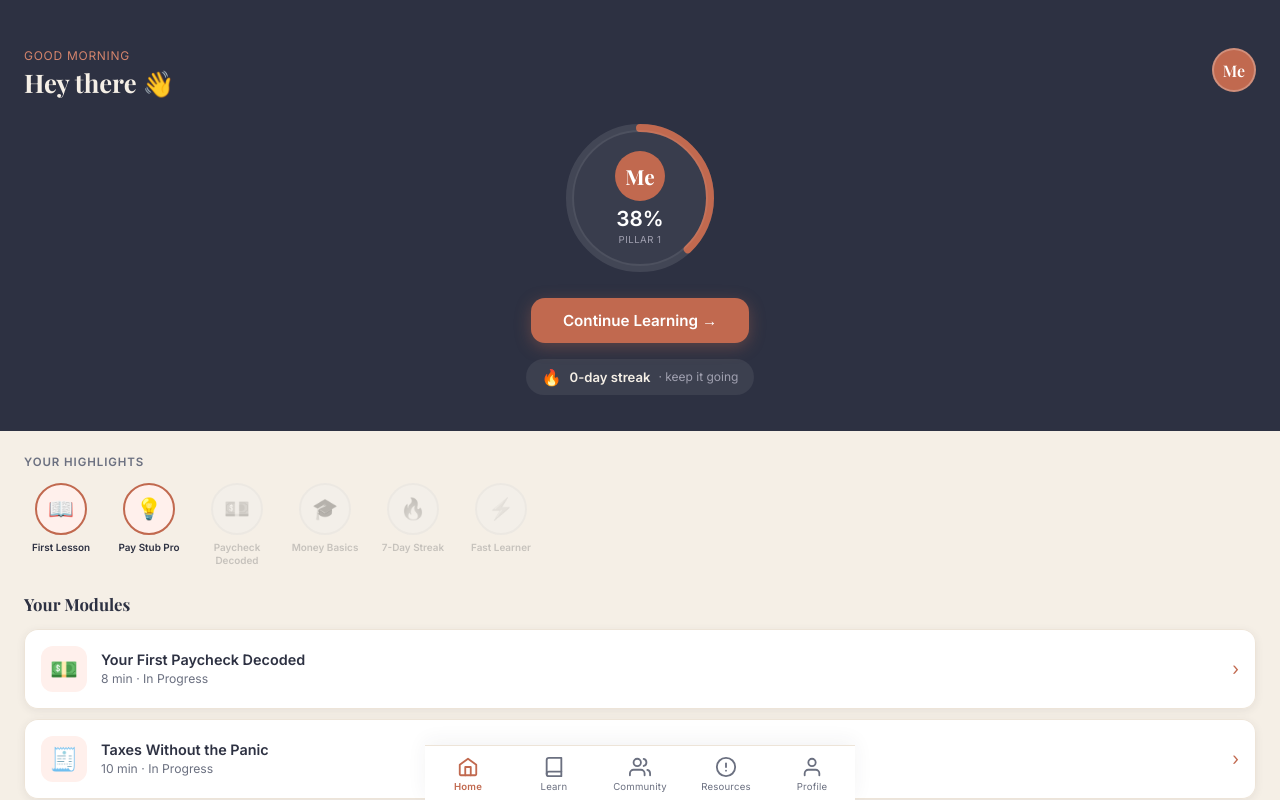
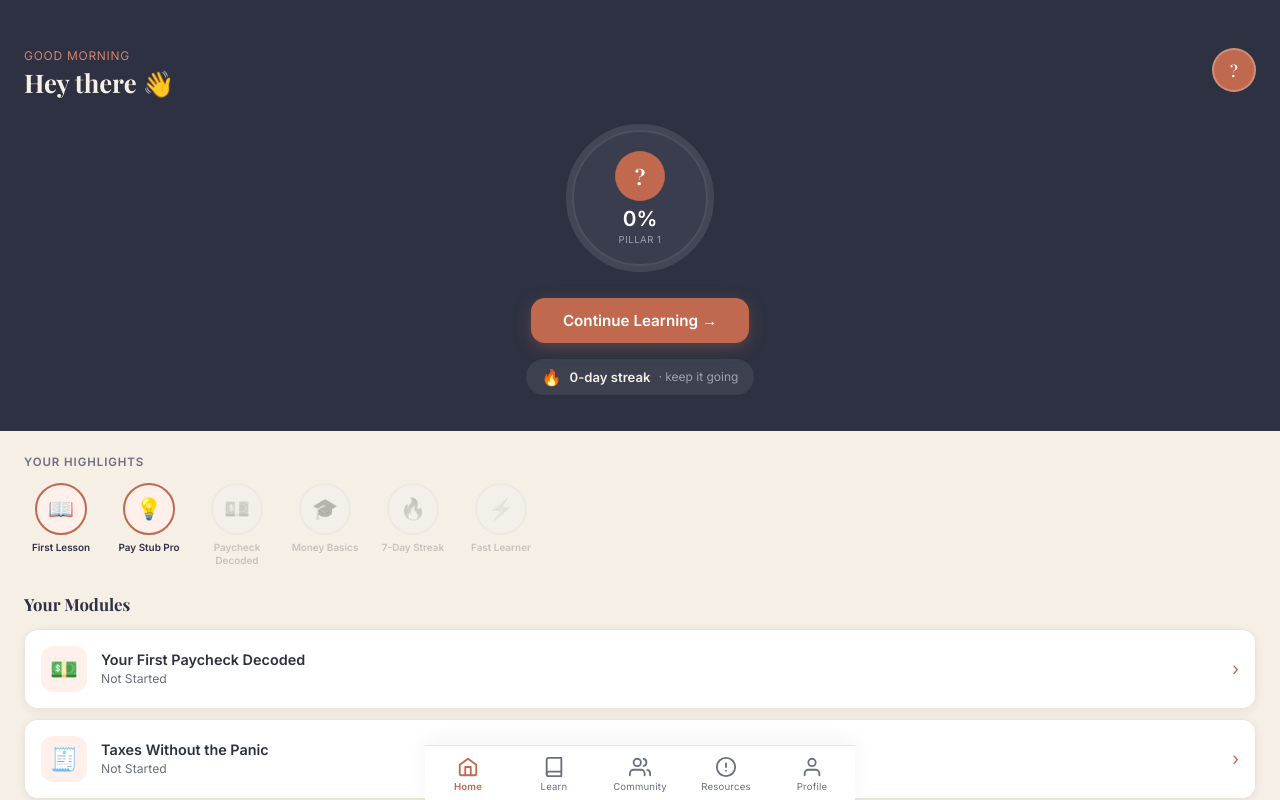
Before and after one commit to ProjectHearthSTACK/homebase, a React (Vite) app: page /dashboard in a window 1280 px wide. Built offline with nearby package versions, Linux system fonts and the light colour scheme.

Commit message:
Update Dashboard.tsx

```diff
--- a/src/screens/Dashboard.tsx
+++ b/src/screens/Dashboard.tsx
@@ -1,29 +1,24 @@
 import { pillars } from '../content'
 import { useNavigate } from 'react-router-dom'
 import { useState, useEffect, useRef } from 'react'
-import { usePageTransition } from '../hooks/usePageTransition'
 import { supabase } from '../lib/supabase'
+import PageTransition from '../components/PageTransition'
 
-const modules = [
-  { id: '1', title: 'Your First Paycheck Decoded', emoji: '💵', duration: '8 min',  unlocked: true,  completed: false, pro: false },
-  { id: '2', title: 'Taxes Without the Panic',     emoji: '🧾', duration: '10 min', unlocked: true,  completed: false, pro: false },
-  { id: '3', title: 'Building Your First Budget',  emoji: '📊', duration: '9 min',  unlocked: false, completed: false, pro: false },
-  { id: '4', title: 'Credit Scores Explained',     emoji: '📈', duration: '7 min',  unlocked: false, completed: false, pro: true  },
-]
+// ─── Progress helpers (localStorage until Supabase table confirmed) ────────────
+const PROGRESS_KEY = 'hb_completed_lessons'
 
-const moduleLessons: Record<string, { id: string; title: string; completed: boolean; pro: boolean }[]> = {
-  '1': [
-    { id: 'l1', title: 'What Happened to My Money?', completed: true,  pro: false },
-    { id: 'l2', title: 'Taxes & Withholding',         completed: true,  pro: false },
-    { id: 'l3', title: 'Net Pay & Take-Home',         completed: false, pro: false },
-    { id: 'l4', title: 'Reading Every Line',          completed: false, pro: true  },
-  ],
-  '2': [
-    { id: 'l1', title: 'W-2 vs 1099',                completed: false, pro: false },
-    { id: 'l2', title: 'Filing Your First Return',    completed: false, pro: true  },
-  ],
+function getCompleted(): Set<string> {
+  try {
+    const raw = localStorage.getItem(PROGRESS_KEY)
+    return new Set(raw ? JSON.parse(raw) : [])
+  } catch { return new Set() }
 }
 
+// ─── Data from content.ts ─────────────────────────────────────────────────────
+const pillar1    = pillars.find(p => p.id === '1')!
+const dashModules = pillar1.modules.slice(0, 4)
+
+// ─── Static highlights (will connect to XP/badges later) ─────────────────────
 const highlights = [
   { id: 'b1', emoji: '📖', label: 'First Lesson',    earned: true  },
   { id: 'b2', emoji: '💡', label: 'Pay Stub Pro',     earned: true  },
@@ -33,42 +28,60 @@ const highlights = [
   { id: 'm2', emoji: '⚡', label: 'Fast Learner',     earned: false },
 ]
 
-// Neutral circle icons — no red X
+// ─── Lesson dot — green check or neutral circle ───────────────────────────────
 const LessonDot = ({ done }: { done: boolean }) => (
   <svg width="18" height="18" viewBox="0 0 18 18" fill="none">
     {done
       ? <>
-          <circle cx="9" cy="9" r="8.5" fill="#C1694F" stroke="#C1694F"/>
-          <path d="M5.5 9l2.5 2.5 4.5-4.5" stroke="white" strokeWidth="1.8" strokeLinecap="round" strokeLinejoin="round"/>
+          <circle cx="9" cy="9" r="8.5" fill="#2E7D52" stroke="#2E7D52" />
+          <path d="M5.5 9l2.5 2.5 4.5-4.5" stroke="white" strokeWidth="1.8" strokeLinecap="round" strokeLinejoin="round" />
         </>
-      : <circle cx="9" cy="9" r="8.5" stroke="#D4C5B8" fill="none"/>
+      : <circle cx="9" cy="9" r="8.5" stroke="#D4C5B8" fill="none" />
     }
   </svg>
 )
 
 function getGreeting() {
-  const hour = new Date().getHours()
-  if (hour < 12) return 'Good Morning'
-  if (hour < 17) return 'Good Afternoon'
+  const h = new Date().getHours()
+  if (h < 12) return 'Good Morning'
+  if (h < 17) return 'Good Afternoon'
   return 'Good Evening'
 }
 
+function moduleStatus(moduleId: string, totalLessons: number, completed: Set<string>): string {
+  const [pillarId, moduleNum] = moduleId.split('-')
+  let done = 0
+  for (let i = 1; i <= totalLessons; i++) {
+    if (completed.has(`p${pillarId}-m${moduleNum}-l${i}`)) done++
+  }
+  if (done === 0)           return 'Not Started'
+  if (done === totalLessons) return 'Complete ✓'
+  return `In Progress · ${done}/${totalLessons}`
+}
+
+function overallProgress(completed: Set<string>): number {
+  const total = pillar1.modules.reduce((acc, m) => acc + m.lessons.length, 0)
+  if (total === 0) return 0
+  return Math.round((completed.size / total) * 100)
+}
+
+// ─── Component ────────────────────────────────────────────────────────────────
 export default function Dashboard() {
   const navigate  = useNavigate()
-  const transitionRef = usePageTransition('fade')
   const scrollRef = useRef<HTMLDivElement>(null)
 
   const [expandedId,   setExpandedId]   = useState<string | null>(null)
   const [headerOpaque, setHeaderOpaque] = useState(true)
   const [name,         setName]         = useState(localStorage.getItem('hb_name') || '')
   const [streak,       setStreak]       = useState(0)
-  const [pillarPct,    setPillarPct]    = useState(38)
+  const [completed,    setCompleted]    = useState<Set<string>>(getCompleted)
 
   const avatarColor = localStorage.getItem('hb_avatar_color') || 'var(--terracotta)'
   const photo       = localStorage.getItem('hb_photo') || null
-  const isPro       = localStorage.getItem('hb_pro') === 'true'
-  const initial     = name ? name[0].toUpperCase() : 'Me'
+  const initial     = name ? name[0].toUpperCase() : '?'
+  const pillarPct   = overallProgress(completed)
 
+  // Fetch profile from Supabase
   useEffect(() => {
     const fetchProfile = async () => {
       const { data: { user } } = await supabase.auth.getUser()
@@ -86,6 +99,14 @@ export default function Dashboard() {
     fetchProfile()
   }, [])
 
+  // Re-read progress whenever dashboard gains focus
+  useEffect(() => {
+    const sync = () => setCompleted(getCompleted())
+    window.addEventListener('focus', sync)
+    return () => window.removeEventListener('focus', sync)
+  }, [])
+
+  // Sticky header scroll effect
   useEffect(() => {
     const el = scrollRef.current
     if (!el) return
@@ -94,32 +115,31 @@ export default function Dashboard() {
     return () => el.removeEventListener('scroll', onScroll)
   }, [])
 
-  // Find first incomplete lesson for "Continue" button
+  // Find first incomplete lesson across all dashboard modules
   const getResumeRoute = () => {
-    for (const m of modules) {
-      if (!m.unlocked) continue
-      const lessons = moduleLessons[m.id] || []
-      const firstIncomplete = lessons.findIndex(l => !l.completed)
-      if (firstIncomplete !== -1) return `/lesson/${m.id}/${firstIncomplete + 1}`
+    for (const m of dashModules) {
+      const [pillarId, moduleNum] = m.id.split('-')
+      for (let i = 1; i <= m.lessons.length; i++) {
+        if (!completed.has(`p${pillarId}-m${moduleNum}-l${i}`)) {
+          return `/lesson/${m.id}/${i}`
         }
-    return '/lesson/1/1'
+      }
+    }
+    return `/lesson/${dashModules[0].id}/1`
   }
 
   return (
-    // Outer div carries the transition ref for Framer Motion / AnimatePresence
-    <div ref={transitionRef}>
-      {/* Inner div is the scroll container */}
+    <PageTransition>
       <div
         ref={scrollRef}
         style={{
           height: '100vh', overflowY: 'auto',
           background: 'var(--cream)',
           paddingBottom: 100,
-          position: 'relative',
         }}
       >
 
-        {/* STICKY HEADER */}
+        {/* ── STICKY HEADER ── */}
         <div style={{
           position: 'sticky', top: 0, zIndex: 50,
           background: headerOpaque ? 'var(--slate)' : 'transparent',
@@ -129,9 +149,9 @@ export default function Dashboard() {
           <div style={{ display: 'flex', justifyContent: 'space-between', alignItems: 'flex-start', paddingBottom: 20 }}>
             <div>
               <p style={{
-                fontSize: '0.75rem',
+                fontSize: '0.75rem', letterSpacing: '0.06em', marginBottom: 4,
                 color: headerOpaque ? 'var(--terracotta-light)' : 'var(--terracotta)',
-                letterSpacing: '0.06em', marginBottom: 4, transition: 'color 0.3s',
+                transition: 'color 0.3s',
               }}>
                 {getGreeting().toUpperCase()}
               </p>
@@ -153,7 +173,7 @@ export default function Dashboard() {
                 alignItems: 'center', justifyContent: 'center',
                 fontSize: '1rem', color: 'white',
                 fontFamily: 'var(--font-display)', fontWeight: 600,
-                flexShrink: 0, transition: 'transform 0.15s',
+                flexShrink: 0,
               }}
               onMouseDown={e => (e.currentTarget.style.transform = 'scale(0.92)')}
               onMouseUp={e => (e.currentTarget.style.transform = 'scale(1)')}
@@ -166,12 +186,13 @@ export default function Dashboard() {
           </div>
         </div>
 
-        {/* HERO — progress circle + continue + streak */}
+        {/* ── HERO ── */}
         <div style={{
           background: 'var(--slate)',
           padding: '0 24px 36px',
           display: 'flex', flexDirection: 'column', alignItems: 'center',
         }}>
+          {/* Progress circle */}
           <div style={{ position: 'relative', width: 160, height: 160, marginBottom: 20 }}>
             <svg width="160" height="160" style={{ position: 'absolute', top: 0, left: 0, transform: 'rotate(-90deg)' }}>
               <circle cx="80" cy="80" r="70" fill="none" stroke="rgba(255,255,255,0.1)" strokeWidth="8" />
@@ -210,7 +231,6 @@ export default function Dashboard() {
               background: 'var(--terracotta)', color: 'white',
               fontWeight: 700, fontSize: '0.95rem',
               padding: '13px 32px', borderRadius: 'var(--radius-md)',
-              transition: 'transform 0.15s',
               boxShadow: '0 4px 16px rgba(193,105,79,0.35)',
             }}
             onMouseDown={e => (e.currentTarget.style.transform = 'scale(0.97)')}
@@ -230,7 +250,7 @@ export default function Dashboard() {
           </div>
         </div>
 
-        {/* HIGHLIGHTS SCROLL */}
+        {/* ── HIGHLIGHTS ── */}
         <div style={{ padding: '24px 0 0' }}>
           <p style={{
             fontSize: '0.72rem', fontWeight: 700,
@@ -255,98 +275,121 @@ export default function Dashboard() {
                   {h.emoji}
                 </div>
                 <p style={{
-                  fontSize: '0.62rem', fontWeight: 600,
+                  fontSize: '0.62rem', fontWeight: 600, textAlign: 'center', lineHeight: 1.3,
                   color: h.earned ? 'var(--slate)' : 'var(--slate-muted)',
-                  textAlign: 'center', lineHeight: 1.3,
                 }}>{h.label}</p>
               </div>
             ))}
           </div>
         </div>
 
-        {/* YOUR MODULES */}
+        {/* ── YOUR MODULES ── */}
         <div style={{ padding: '24px 24px 0' }}>
           <h2 style={{ fontSize: '1.05rem', fontWeight: 700, color: 'var(--slate)', marginBottom: 14 }}>Your Modules</h2>
           <div style={{ display: 'flex', flexDirection: 'column', gap: 10 }}>
-            {modules.map(m => {
+            {dashModules.map(m => {
               const isExpanded = expandedId === m.id
-              const lessons    = moduleLessons[m.id] || []
+              const [pillarId, moduleNum] = m.id.split('-')
+              const status = moduleStatus(m.id, m.lessons.length, completed)
+              const isComplete = status.startsWith('Complete')
+
               return (
-                <div key={m.id} style={{ borderRadius: 'var(--radius-md)', overflow: 'hidden', boxShadow: 'var(--shadow-sm)', border: '1.5px solid var(--cream-dark)' }}>
+                <div key={m.id} style={{
+                  borderRadius: 'var(--radius-md)', overflow: 'hidden',
+                  boxShadow: 'var(--shadow-sm)', border: '1.5px solid var(--cream-dark)',
+                }}>
+                  {/* Module row */}
                   <div
-                    onClick={() => { if (!m.unlocked) return; setExpandedId(isExpanded ? null : m.id) }}
+                    onClick={() => setExpandedId(isExpanded ? null : m.id)}
                     style={{
                       background: 'var(--white)', padding: '16px',
                       display: 'flex', alignItems: 'center', gap: 14,
-                      opacity: m.unlocked ? 1 : 0.5,
-                      cursor: m.unlocked ? 'pointer' : 'default',
-                      transition: 'background 0.15s',
+                      cursor: 'pointer', transition: 'background 0.15s',
                     }}
                   >
                     <div style={{
                       width: 46, height: 46, borderRadius: 12,
-                      background: m.unlocked ? '#FFF0EC' : '#f0f0f0',
+                      background: isComplete ? '#e8f5e9' : '#FFF0EC',
                       display: 'flex', alignItems: 'center', justifyContent: 'center',
                       fontSize: '1.4rem', flexShrink: 0,
                     }}>
-                      {m.emoji}
+                      {isComplete ? '✅' : m.emoji}
                     </div>
                     <div style={{ flex: 1 }}>
-                      <div style={{ display: 'flex', alignItems: 'center', gap: 6, marginBottom: 3 }}>
-                        <p style={{ fontWeight: 600, fontSize: '0.9rem' }}>{m.title}</p>
-                        {m.pro && !isPro && (
-                          <span style={{ fontSize: '0.6rem', fontWeight: 700, background: '#FFD700', color: '#7a6000', padding: '2px 6px', borderRadius: 10 }}>PRO</span>
-                        )}
-                      </div>
-                      <p style={{ fontSize: '0.76rem', color: 'var(--slate-muted)' }}>
-                        {m.duration} · {m.unlocked ? 'In Progress' : '🔒 Locked'}
+                      <p style={{ fontWeight: 600, fontSize: '0.9rem', marginBottom: 3 }}>{m.title}</p>
+                      <p style={{ fontSize: '0.76rem', color: isComplete ? '#2E7D52' : 'var(--slate-muted)' }}>
+                        {status}
                       </p>
                     </div>
-                    {m.unlocked && (
                     <span style={{
                       color: 'var(--terracotta)', fontSize: '1.1rem',
                       transition: 'transform 0.2s',
                       transform: isExpanded ? 'rotate(90deg)' : 'rotate(0deg)',
                       display: 'inline-block',
                     }}>›</span>
-                    )}
                   </div>
 
-                  {isExpanded && lessons.length > 0 && (
+                  {/* Lesson list */}
+                  {isExpanded && (
                     <div style={{ background: '#fdf9f7', borderTop: '1px solid var(--cream-dark)' }}>
-                      {lessons.map((lesson, idx) => (
+                      {m.lessons.map((lesson, idx) => {
+                        const lessonId = `p${pillarId}-m${moduleNum}-l${idx + 1}`
+                        const isDone   = completed.has(lessonId)
+                        return (
                           <div
                             key={lesson.id}
-                          onClick={() => {
-                            if (lesson.pro && !isPro) return
-                            navigate(`/lesson/${m.id}/${idx + 1}`)
-                          }}
+                            onClick={() => navigate(`/lesson/${m.id}/${idx + 1}`)}
                             style={{
                               padding: '12px 16px 12px 20px',
                               display: 'flex', alignItems: 'center', gap: 10,
-                            borderBottom: idx < lessons.length - 1 ? '1px solid var(--cream-dark)' : 'none',
-                            cursor: lesson.pro && !isPro ? 'default' : 'pointer',
-                            opacity: lesson.pro && !isPro ? 0.5 : 1,
+                              borderBottom: idx < m.lessons.length - 1 ? '1px solid var(--cream-dark)' : 'none',
+                              cursor: 'pointer',
                             }}
                           >
-                          <LessonDot done={lesson.completed} />
+                            <LessonDot done={isDone} />
                             <p style={{
                               flex: 1, fontSize: '0.84rem',
-                            color: lesson.completed ? 'var(--slate-muted)' : 'var(--slate)',
-                            fontWeight: lesson.completed ? 400 : 500,
-                            textDecoration: lesson.completed ? 'line-through' : 'none',
+                              color: isDone ? 'var(--slate-muted)' : 'var(--slate)',
+                              fontWeight: isDone ? 400 : 500,
+                              lineHeight: 1.4,
                             }}>
                               {lesson.title}
                             </p>
-                          {lesson.pro
-                            ? <span style={{ fontSize: '0.6rem', fontWeight: 700, background: '#FFD700', color: '#7a6000', padding: '2px 6px', borderRadius: 10, flexShrink: 0 }}>PRO</span>
-                            : <span style={{ fontSize: '0.6rem', fontWeight: 700, background: '#e8f5e9', color: '#2e7d32', padding: '2px 6px', borderRadius: 10, flexShrink: 0 }}>FREE</span>
+                            <span style={{ color: 'var(--terracotta)', fontSize: '0.85rem' }}>›</span>
+                          </div>
+                        )
+                      })}
+
+                      {/* Start / Continue button */}
+                      <div style={{ padding: '12px 16px' }}>
+                        <button
+                          onClick={() => {
+                            const [pId, mNum] = m.id.split('-')
+                            for (let i = 1; i <= m.lessons.length; i++) {
+                              if (!completed.has(`p${pId}-m${mNum}-l${i}`)) {
+                                navigate(`/lesson/${m.id}/${i}`)
+                                return
                               }
-                          {!(lesson.pro && !isPro) && (
-                            <span style={{ color: 'var(--terracotta)', fontSize: '0.85rem' }}>›</span>
-                          )}
+                            }
+                            navigate(`/lesson/${m.id}/1`)
+                          }}
+                          style={{
+                            width: '100%', padding: '11px',
+                            background: 'var(--terracotta)', color: 'white',
+                            borderRadius: 'var(--radius-md)',
+                            fontWeight: 700, fontSize: '0.85rem',
+                          }}
+                          onMouseDown={e => (e.currentTarget.style.transform = 'scale(0.98)')}
+                          onMouseUp={e => (e.currentTarget.style.transform = 'scale(1)')}
+                        >
+                          {status === 'Not Started'
+                            ? 'Start Module →'
+                            : isComplete
+                              ? 'Review Module →'
+                              : 'Continue →'
+                          }
+                        </button>
                       </div>
-                      ))}
                     </div>
                   )}
                 </div>
@@ -355,8 +398,7 @@ export default function Dashboard() {
           </div>
         </div>
 
-        {/* UNLIMITED UPSELL */}
-        {!isPro && (
+        {/* ── UNLIMITED UPSELL ── */}
         <div style={{
           margin: '24px 24px 0', background: 'var(--slate)',
           borderRadius: 'var(--radius-md)', padding: '18px 20px',
@@ -364,14 +406,20 @@ export default function Dashboard() {
           boxShadow: 'var(--shadow-sm)',
         }}>
           <div>
-              <p style={{ fontWeight: 700, fontSize: '0.95rem', color: 'white', marginBottom: 3 }}>⚡ Learn More With Unlimited</p>
-              <p style={{ fontSize: '0.75rem', color: '#a0a0b0', lineHeight: 1.5 }}>Unlock every module, lesson, and badge for $7.99/mo</p>
+            <p style={{ fontWeight: 700, fontSize: '0.95rem', color: 'white', marginBottom: 3 }}>⚡ Go Unlimited</p>
+            <p style={{ fontSize: '0.75rem', color: '#a0a0b0', lineHeight: 1.5 }}>Unlock quizzes, certifications, badges, and degrees for $7.99/mo</p>
           </div>
-            <button style={{ background: 'var(--terracotta)', color: 'white', fontSize: '0.78rem', fontWeight: 700, padding: '9px 14px', borderRadius: 20, flexShrink: 0, marginLeft: 12 }}>Upgrade</button>
+          <button style={{
+            background: 'var(--terracotta)', color: 'white',
+            fontSize: '0.78rem', fontWeight: 700,
+            padding: '9px 14px', borderRadius: 20,
+            flexShrink: 0, marginLeft: 12,
+          }}>
+            Upgrade
+          </button>
         </div>
-        )}
 
-        {/* EMERGENCY RESOURCES */}
+        {/* ── EMERGENCY RESOURCES ── */}
         <div style={{
           margin: '24px 24px 0', padding: '16px',
           background: 'var(--white)', borderRadius: 'var(--radius-md)',
@@ -388,6 +436,6 @@ export default function Dashboard() {
         </div>
 
       </div>
-    </div>
+    </PageTransition>
   )
 }
```
Lines whose indentation alone changed are shown as unchanged.
